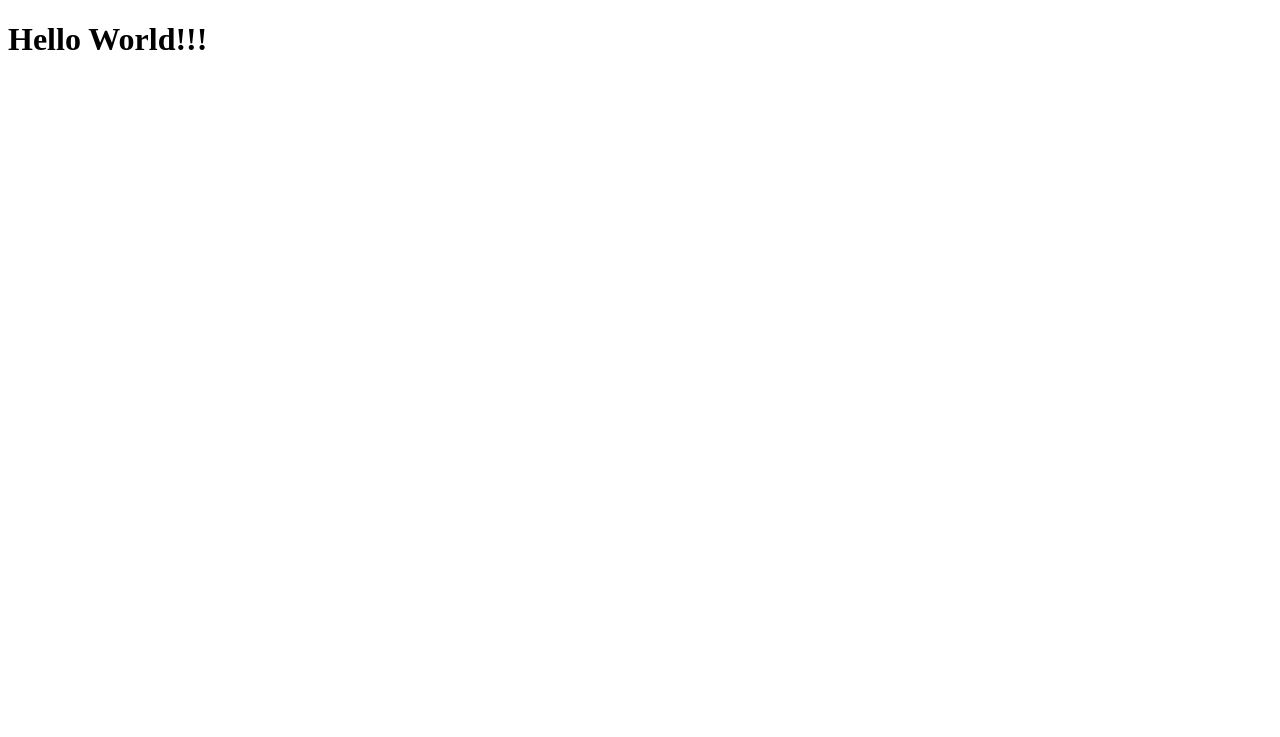
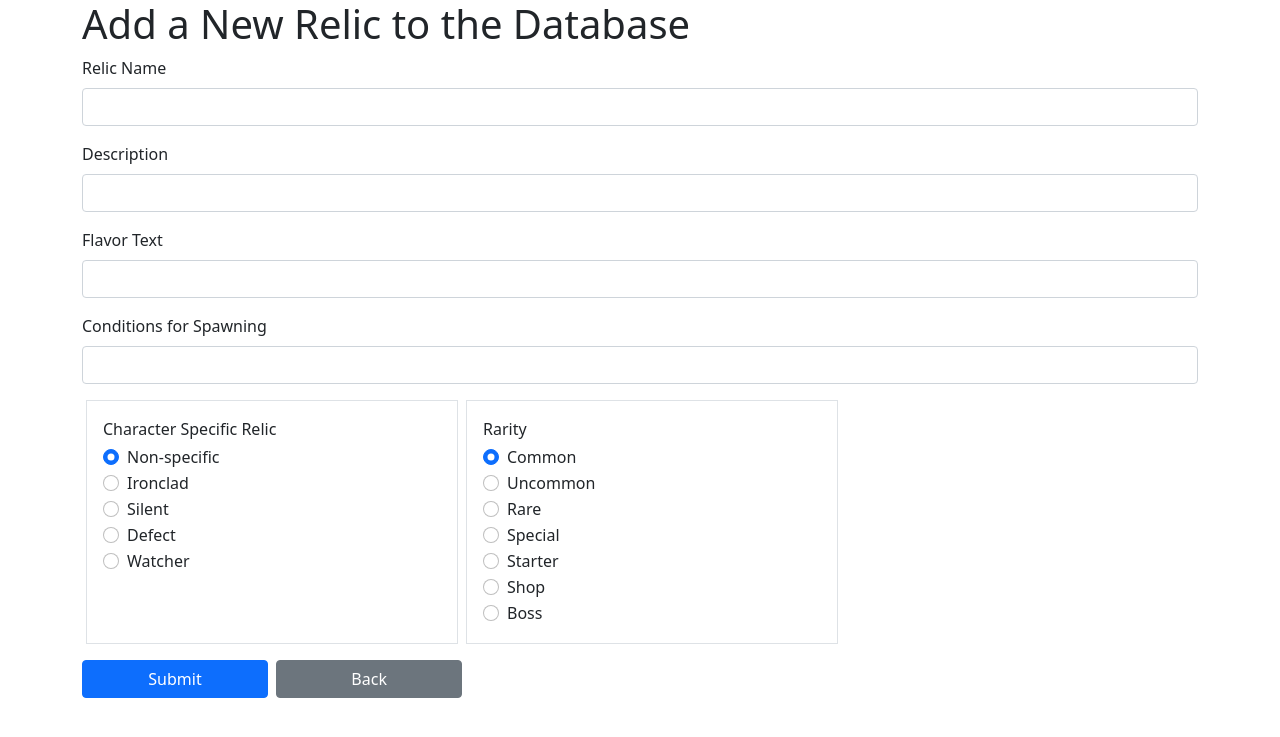
Before and after one commit to xargon666/slay_the_spire_api_server, a Flask app: page /new in a window 1280 px wide. Before the commit the part shown is almost empty. Shown: the top 737 px of the page. Run offline with Flask 2, Linux system fonts and the light colour scheme; parts of the project's set-up code (start-up, migrations or seed data) failed here and were passed over.

Commit message:
many updates

```diff
--- a/app/templates/base.html
+++ b/app/templates/base.html
@@ -4,6 +4,8 @@
     <meta charset="UTF-8">
     <meta http-equiv="X-UA-Compatible" content="IE=edge">
     <meta name="viewport" content="width=device-width, initial-scale=1.0">
+    <link href="https://cdn.jsdelivr.net/npm/bootstrap@5.1.3/dist/css/bootstrap.min.css" rel="stylesheet" integrity="sha384-1BmE4kWBq78iYhFldvKuhfTAU6auU8tT94WrHftjDbrCEXSU1oBoqyl2QvZ6jIW3" crossorigin="anonymous">
+    <script src="https://cdn.jsdelivr.net/npm/bootstrap@5.1.3/dist/js/bootstrap.bundle.min.js" integrity="sha384-ka7Sk0Gln4gmtz2MlQnikT1wXgYsOg+OMhuP+IlRH9sENBO0LRn5q+8nbTov4+1p" crossorigin="anonymous"></script>
     <link rel="shortcut icon" href="{{ url_for('static', filename='favicon.ico') }}">
     <title>Demo Flask Site</title>
 </head>
--- a/app/templates/index.html
+++ b/app/templates/index.html
@@ -1,5 +1,9 @@
 {% extends 'base.html' %}
 
 {% block content %}
-<h1>Hello World!!!</h1>
+<h1 class="display-1">Hello World!!!</h1>
+<ul>
+    <li><a href="{{url_for('new_handler')}}">Add Relic</a></li>
+    <li><a href="{{url_for('edit_handler')}}">Edit Relic</a></li>
+</ul>
 {% endblock %}
--- /dev/null
+++ b/app/templates/new.html
@@ -0,0 +1,130 @@
+{% extends 'base.html' %}
+
+{% block content %}
+<div class="container">
+  <h1>Add a New Relic to the Database</h1>
+    <form action="{{url_for('relics_handler')}}" method="POST">
+      <div class="mb-3">
+        <label for="name" class="form-label">Relic Name</label>
+        <input type="text" class="form-control" id="name" name="name" aria-describedby="name_input">
+      </div>
+      <div class="mb-3">
+        <label for="description" class="form-label">Description</label>
+        <input type="text" class="form-control" id="description" name="description" aria-describedby="description_input">
+      </div>
+      <div class="mb-3">
+        <label for="flavor_text" class="form-label">Flavor Text</label>
+        <input type="text" class="form-control" id="flavor_text" name="flavor_text" aria-describedby="flavor_text_input">
+      </div>
+      <div class="mb-3">
+        <label for="conditions_for_spawning" class="form-label">Conditions for Spawning</label>
+        <input type="text" class="form-control" id="conditions_for_spawning" name="conditions_for_spawning" aria-describedby="conditions_for_spawning_input">
+      </div>
+
+      <div class="container mb-3">
+        <div class="row mb-3 ">
+          <!-- Class Specific Relic -->
+          <div class="col-4 border p-3 mx-1">
+            <fieldset class="btn-group-vertical" role="group" aria-label="Radio button group"  >
+              <label id="characterHelp" class="mb-1">Character Specific Relic</label>
+              <div class="form-check">
+                <input class="form-check-input" type="radio" name="class_specific" id="flexRadioNone" checked>
+                <label class="form-check-label" for="flexRadioNone">
+                Non-specific
+              </label>
+            </div>
+            <div class="form-check">
+              <input class="form-check-input" type="radio" name="class_specific" id="flexRadioIronclad" >
+              <label class="form-check-label" for="flexRadioIronclad">
+                Ironclad
+              </label>
+            </div>
+            <div class="form-check">
+              <input class="form-check-input" type="radio" name="class_specific" id="flexRadioSilent" >
+              <label class="form-check-label" for="flexRadioSilent">
+                Silent
+              </label>
+            </div>
+            <div class="form-check">
+              <input class="form-check-input" type="radio" name="class_specific" id="flexRadioDefect" >
+              <label class="form-check-label" for="flexRadioDefect">
+                Defect
+              </label>
+            </div>
+            <div class="form-check">
+              <input class="form-check-input" type="radio" name="class_specific" id="flexRadioWatcher" >
+              <label class="form-check-label" for="flexRadioWatcher">
+                Watcher
+              </label>
+            </div>
+           </fieldset >
+          </div class="col-4">
+
+          <!-- Relic Rarity -->
+          <div class="col-4 border p-3 mx-1">
+            <fieldset  class="btn-group-vertical" role="group" aria-label="Rarity Radio button group" >
+            <label id="characterHelp" class="mb-1">Rarity</label>
+
+            <div class="form-check">
+              <input class="form-check-input" type="radio" name="rarity" id="flexRadioCommon" checked>
+              <label class="form-check-label" for="flexRadioCommon">
+                Common
+              </label>
+            </div>
+
+            <div class="form-check">
+              <input class="form-check-input" type="radio" name="rarity" id="flexRadioUncommon" >
+              <label class="form-check-label" for="flexRadioUncommon">
+                Uncommon
+              </label>
+            </div>
+
+            <div class="form-check">
+              <input class="form-check-input" type="radio" name="rarity" id="flexRadioRare" >
+              <label class="form-check-label" for="flexRadioRare">
+                Rare
+              </label>
+            </div>
+
+            <div class="form-check">
+              <input class="form-check-input" type="radio" name="rarity" id="flexRadioSpecial" >
+              <label class="form-check-label" for="flexRadioSpecial">
+                Special
+              </label>
+            </div>
+
+            <div class="form-check">
+              <input class="form-check-input" type="radio" name="rarity" id="flexRadioStarter" >
+              <label class="form-check-label" for="flexRadioStarter">
+                Starter
+              </label>
+            </div>
+
+            <div class="form-check">
+              <input class="form-check-input" type="radio" name="rarity" id="flexRadioShop" >
+              <label class="form-check-label" for="flexRadioShop">
+                Shop
+              </label>
+            </div>
+
+            <div class="form-check">
+              <input class="form-check-input" type="radio" name="rarity" id="flexRadioBoss" >
+              <label class="form-check-label" for="flexRadioBoss">
+                Boss
+              </label>
+            </div>
+          </fieldset >
+          </div class="col-4">
+
+        </div class="row">
+
+      </div class="container">
+
+
+      <button type="submit" class="btn btn-primary me-1 col-2">Submit</button>
+      <a href="{{ url_for('catch_all') }}" class="btn btn-secondary me-1 col-2">Back</a>
+
+  </form>
+
+</div class="container">
+{% endblock %}
--- a/app/views.py
+++ b/app/views.py
@@ -1,32 +1,50 @@
 from app import app, db, os
 from flask import request, render_template, send_from_directory, jsonify
-from controllers import index, create, show, update, destroy # new, edit
+from controllers import index, show, create, update, destroy
 
 # Routes ******************************************************************************************
 @app.route("/favicon.ico")
 def favicon():
-    return send_from_directory(os.path.join(app.root_path, 'static'),'favicon.ico')
+    return send_from_directory(os.path.join(app.root_path, "static"), "favicon.ico")
 
-@app.route('/', defaults={'path': ''})
-@app.route('/<path:path>')
+
+@app.route("/", defaults={"path": ""})
+@app.route("/<path:path>")
 def catch_all(path):
     return render_template("index.html")
 
-@app.route('/relics', methods=['GET','POST'])
+
+@app.route("/new")
+def new_handler():
+    return render_template("new.html")
+
+
+@app.route("/edit")
+def edit_handler():
+    return render_template("edit.html")
+
+
+@app.route("/relics", methods=["GET", "POST"])
 def relics_handler():
-    fns = {
-        'GET': index,
-        'POST': create
-    }
-    resp, code = fns[request.method](request)
+    fns = {"GET": index, "POST": create}
+    if request.method == 'POST':
+        print("request.form",request.form)
+        obj = {
+            "name": request.form["name"],
+            "rarity": request.form["rarity"],
+            "class_specific": request.form["class_specific"],
+            "description": request.form["description"],
+            "flavor_text": request.form["flavor_text"],
+            "conditions_for_spawning": request.form["conditions_for_spawning"]
+        }
+        resp, code = fns[request.method](jsonify(obj))
+    elif request.method == 'GET':
+        resp, code = fns[request.method](request)
     return jsonify(resp), code
 
-@app.route('/relics/<id>', methods=['GET','PUT','DELETE'])
+
+@app.route("/relics/<id>", methods=["GET", "PUT", "DELETE"])
 def relics_id_handler(id):
-        fns = {
-        'GET': show,
-        'PUT': update,
-        'DELETE': destroy
-    }
-        resp, code = fns[request.method](request,id)
-        return jsonify(resp), code
+    fns = {"GET": show, "PUT": update, "DELETE": destroy}
+    resp, code = fns[request.method](request, id)
+    return jsonify(resp), code
```
Also changed, not shown: app/templates/edit.html (added, +24 -0 lines), controllers/relics.py (+0 -7 lines), 3 other files.
